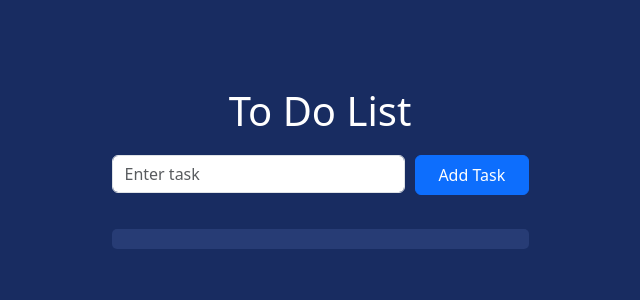
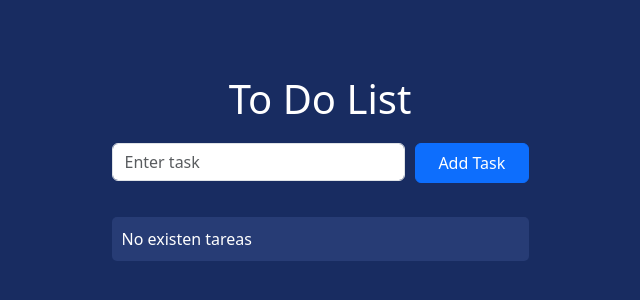
Before and after one commit to ivancidev/todo-app-ts, a React (Vite) app: page / in a window 1280 px wide. Shown: the part 232-532 px from the top of the page, without its empty margins (320-960 px from the left). Built offline with nearby package versions, Linux system fonts and the light colour scheme.

Commit message:
refactor: Update ListTask component to display a message when there are no tasks

```diff
--- a/src/components/ListTask/ListTask.tsx
+++ b/src/components/ListTask/ListTask.tsx
@@ -47,14 +47,14 @@ export const ListTask = () => {
         <Button handleTask={addTask} text="Add Task" />
       </div>
       <div className="container-list">
-        {tasks.map((task, index) => (
+        {tasks.length !== 0 ? (tasks.map((task, index) => (
           <TaskItem
             key={index}
             task={task}
             removeTask={() => removeTask(index)}
             openEditModal = {() => handleEditTask(index)}
           />
-        ))}
+        ))): "No existen tareas"}
       </div>
       {isEditTask && currentTask && (
         <EditTaskModal task={currentTask} onCloseTask={() => setIsEditTask(false)} onSaveTask={editTask}/>
```
